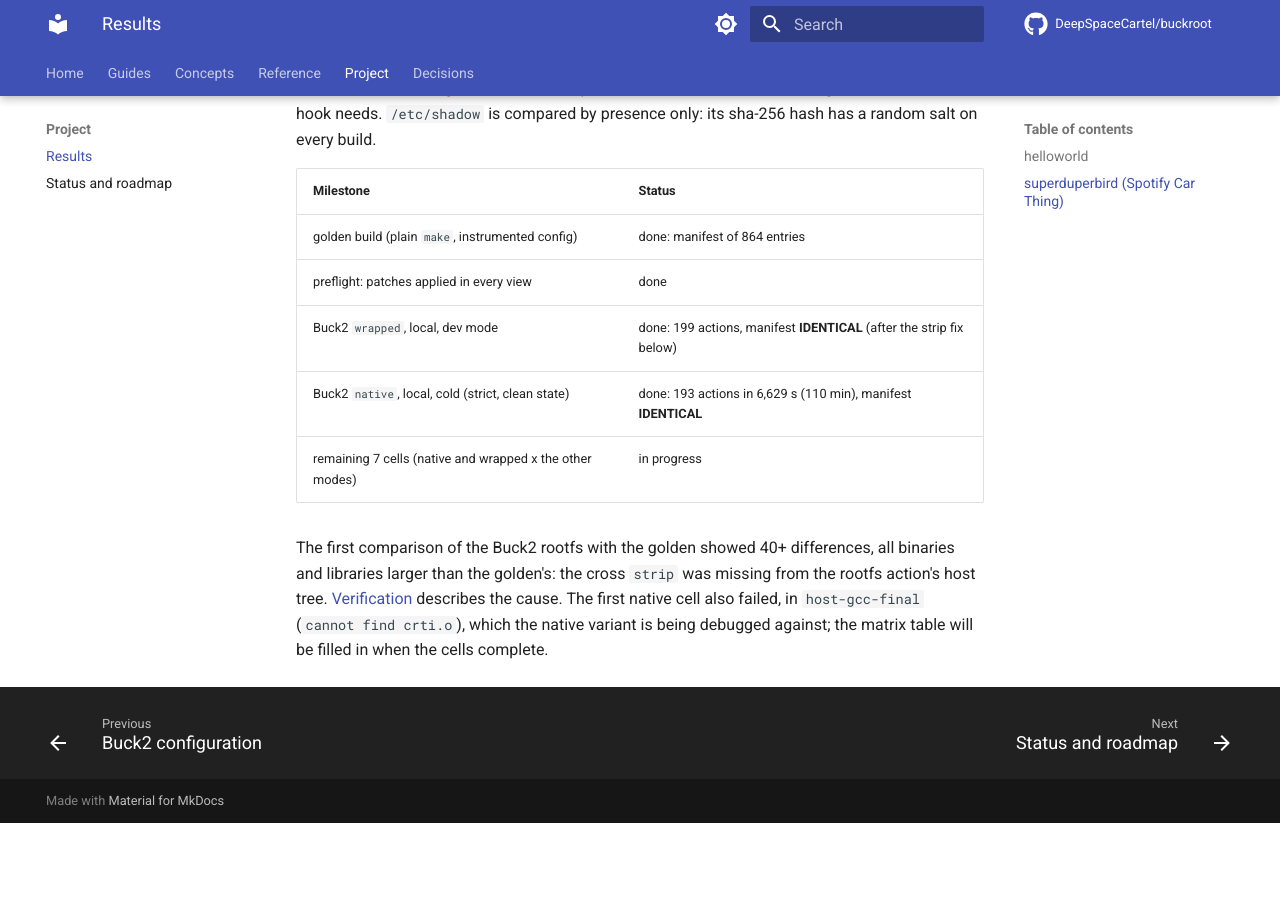
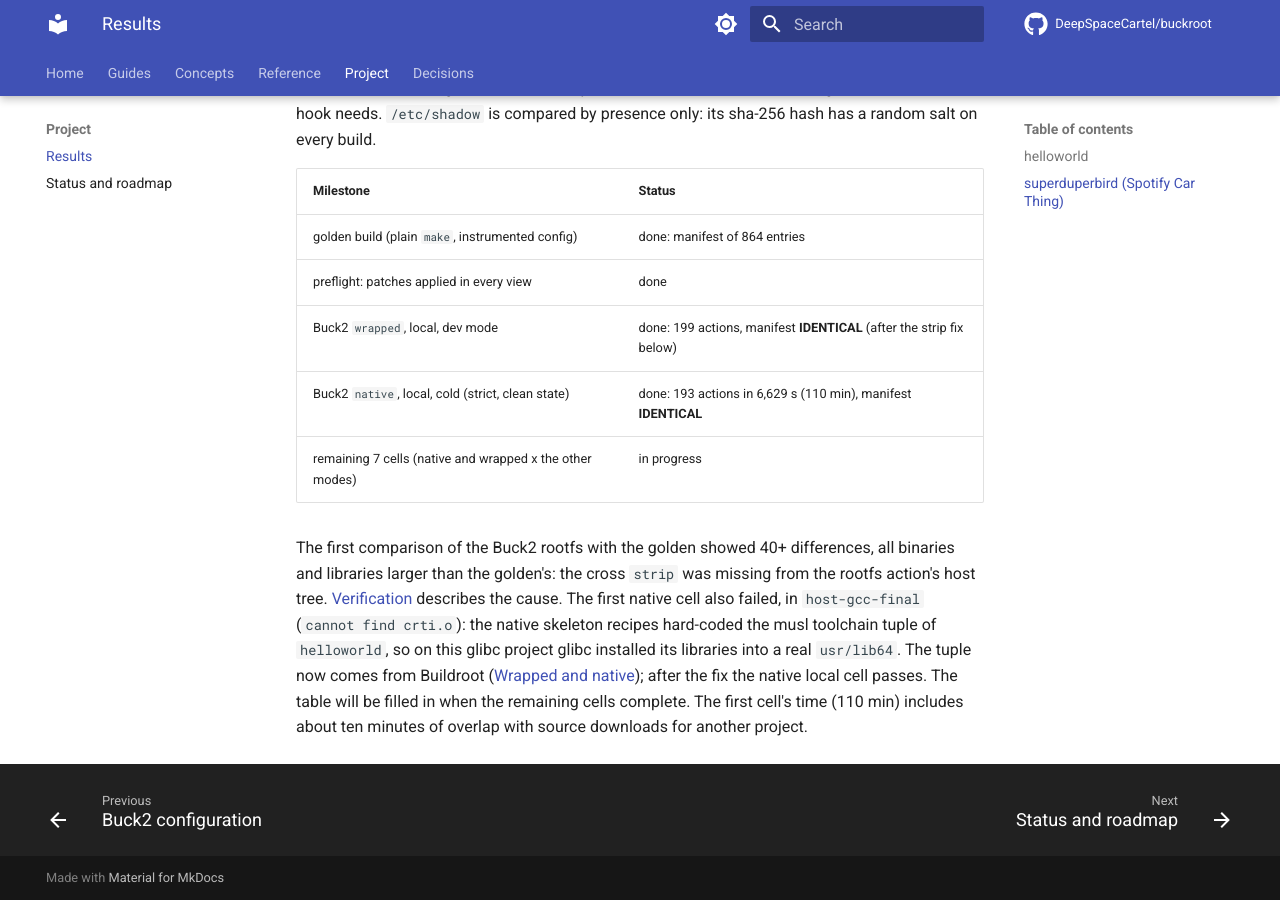
Before and after one commit to DeepSpaceCartel/buckroot, an MkDocs documentation site: the page built from docs/project/results.md, in a window 1280 px wide and 900 px high, scrolled down 2105 px. Built offline with MkDocs 1.6.1 and Material for MkDocs 9.7.7, drawn with Linux system fonts in a browser that asks for light colours; comment, search, counter and statistics services are not loaded; before the commit the page ends 2928 px from its top, so only the background shows below that.

Commit message:
docs(results): explain the first native failure and its fix
Co-Authored-By: Claude Sonnet 5 <noreply@anthropic.com>

```diff
--- a/docs/project/results.md
+++ b/docs/project/results.md
@@ -79,6 +79,9 @@ sha-256 hash has a random salt on every build.
 The first comparison of the Buck2 rootfs with the golden showed 40+ differences, all binaries
 and libraries larger than the golden's: the cross `strip` was missing from the rootfs
 action's host tree. [Verification](../concepts/verification.md#what-the-manifest-caught)
-describes the cause. The first native cell also failed, in `host-gcc-final` (`cannot find
-crti.o`), which the native variant is being debugged against; the matrix table will be
-filled in when the cells complete.
+describes the cause. The first native cell also failed, in `host-gcc-final` (`cannot find crti.o`): the native skeleton
+recipes hard-coded the musl toolchain tuple of `helloworld`, so on this glibc project glibc installed its
+libraries into a real `usr/lib64`. The tuple now comes from Buildroot
+([Wrapped and native](../concepts/wrapped-and-native.md#the-artifact-format-is-an-interface)); after the fix the
+native local cell passes. The table will be filled in when the remaining cells complete. The first
+cell's time (110 min) includes about ten minutes of overlap with source downloads for another project.
```
